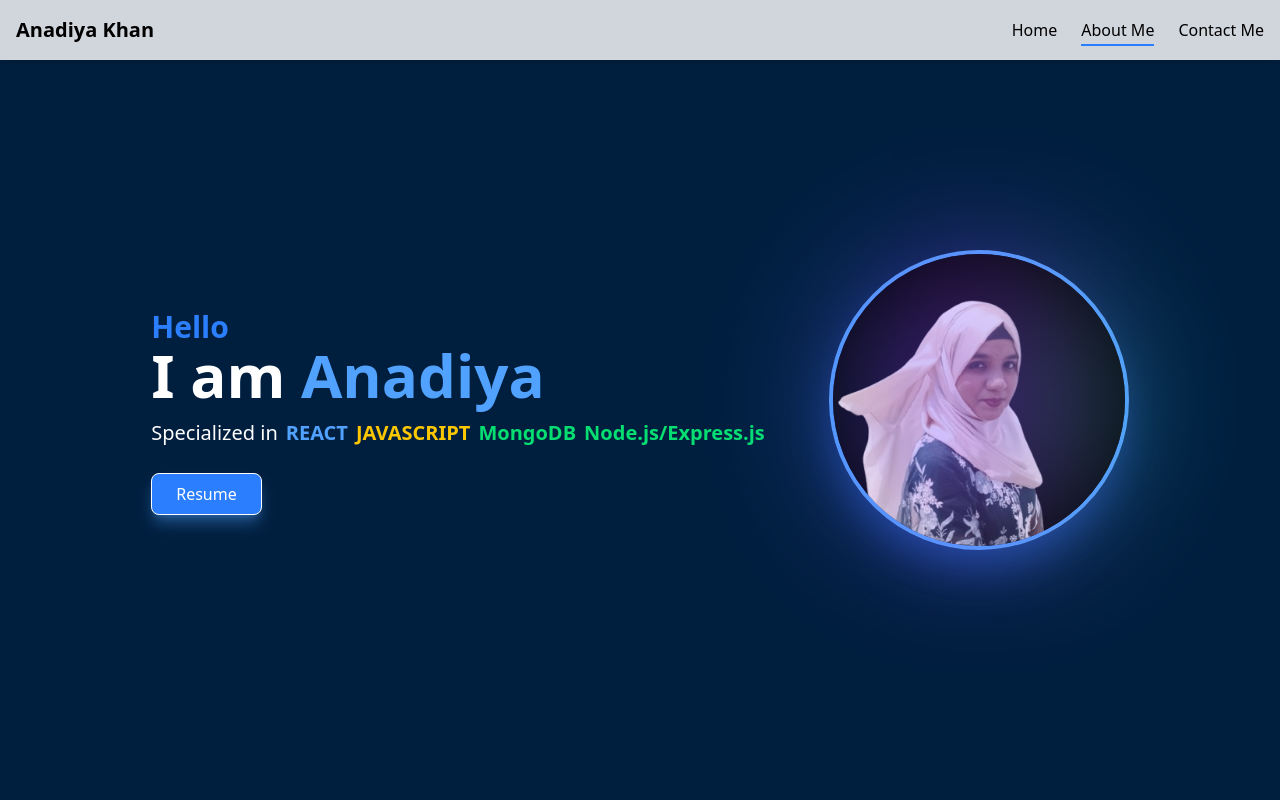
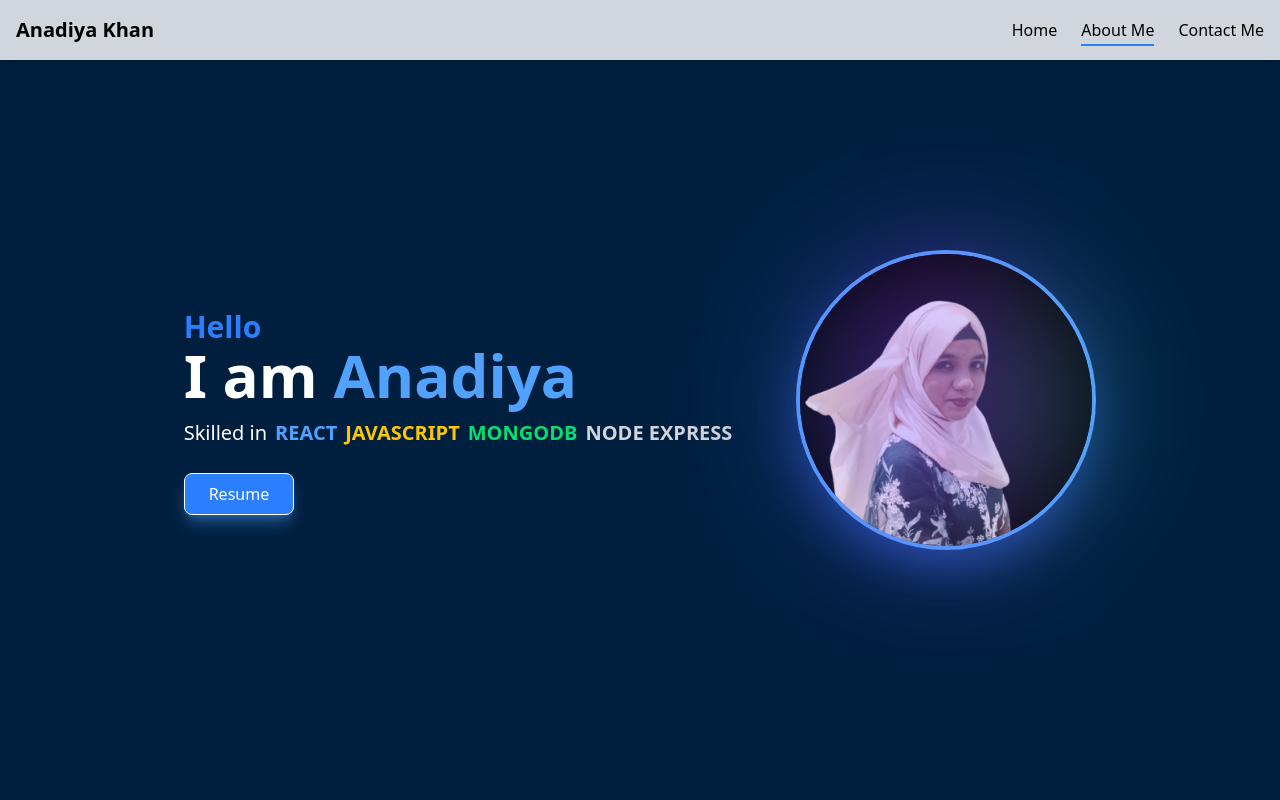
Before and after one commit to Anadiya-Khan/my-portfolio, a Next.js app: page /about in a window 1280 px wide. Shown: the top 800 px of the page. Built offline with nearby package versions, Linux system fonts and the light colour scheme.

Commit message:
changed in about

```diff
--- a/src/app/about/page.js
+++ b/src/app/about/page.js
@@ -25,11 +25,11 @@ const About = () => {
             <span className="text-blue-400">Anadiya</span>
           </h1>
           <p className="text-lg md:text-xl text-white leading-relaxed">
-            Specialized in
+            Skilled in
             <span className="text-blue-400 font-bold ml-2">REACT</span>
             <span className="text-yellow-400 font-bold ml-2">JAVASCRIPT</span>
-            <span className="text-green-400 font-bold ml-2">MongoDB</span>
-            <span className="text-green-400 font-bold ml-2">Node.js/Express.js</span>
+            <span className="text-green-400 font-bold ml-2">MONGODB</span>
+            <span className="text-gray-300 font-bold ml-2">NODE EXPRESS</span>
           </p>
           <Link href="/Anadiya_Khan_.pdf">
             <motion.button
```
